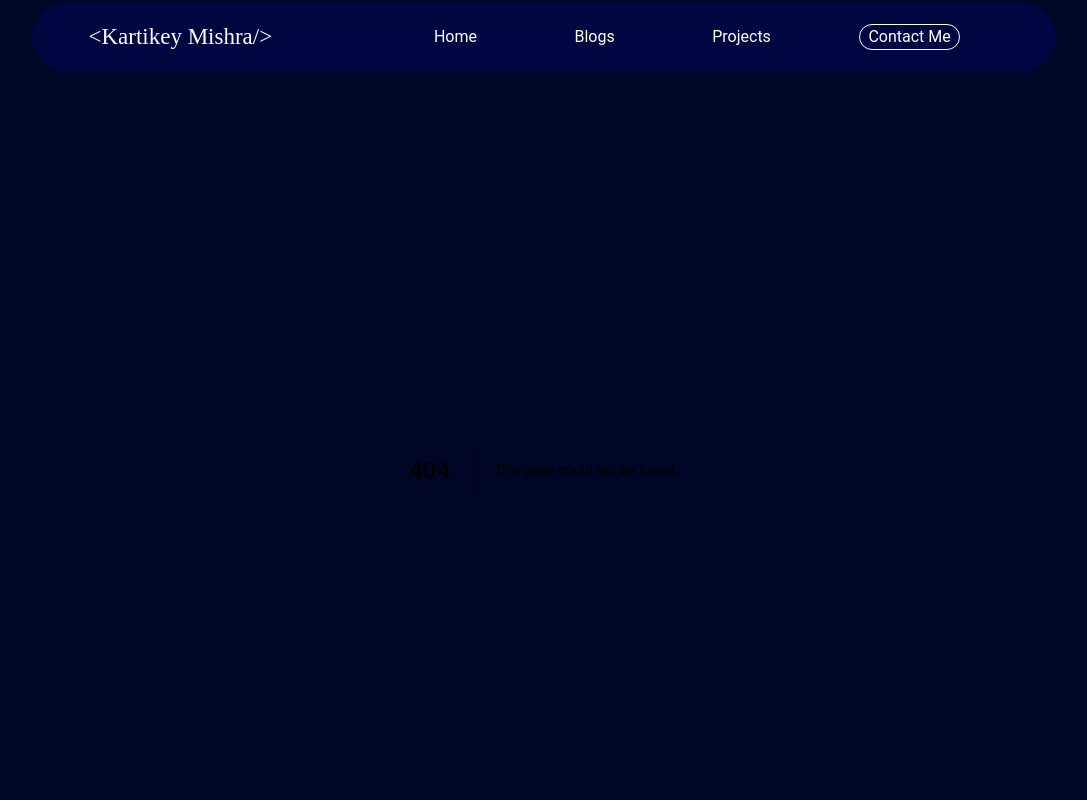
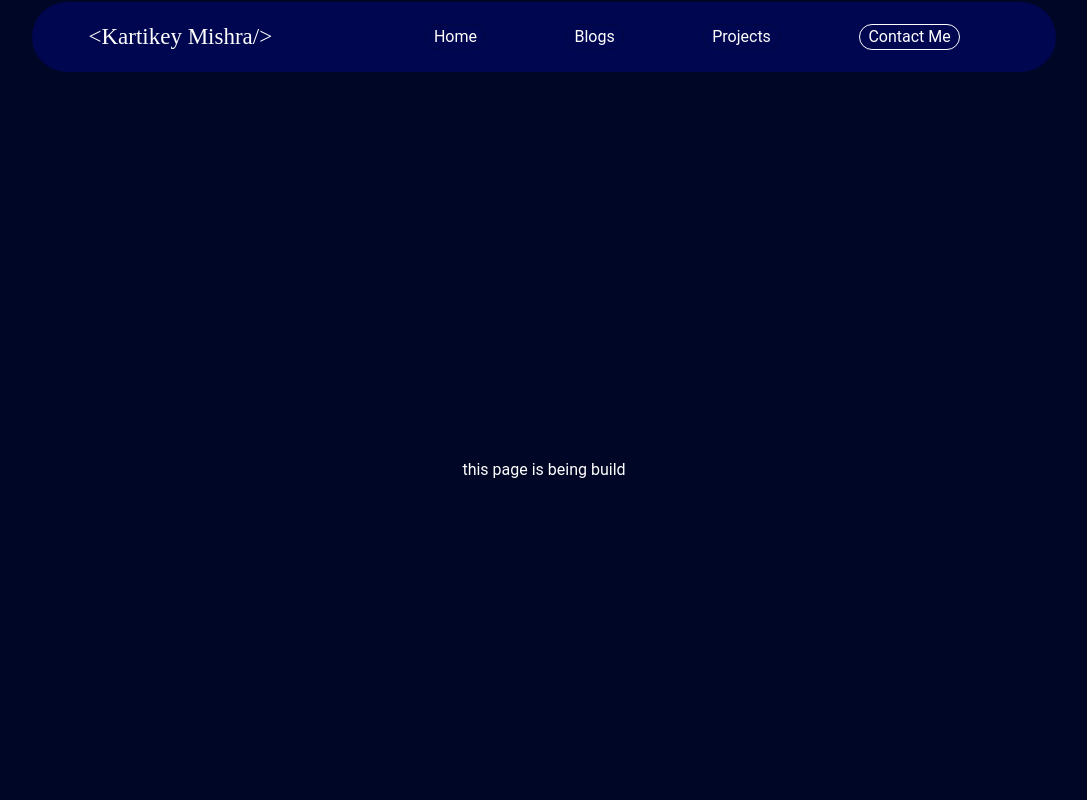
Before and after one commit to kartikeycsjm/kartikey, a Next.js app: page /blogs in a window 1280 px wide. Before the commit this address had no page. Shown: the top 800 px of the page, without its empty margins (96-1183 px from the left). Built offline with nearby package versions, Linux system fonts and the light colour scheme.

Commit message:
blog section

```diff
--- a/app/_components/Header.jsx
+++ b/app/_components/Header.jsx
@@ -2,7 +2,7 @@ import React from 'react'
 import Link from 'next/link'
 const Header = () => {
     return (
-        <div className='w-[97%] text-white h-[50px] bg-[#000640] m-auto rounded-[50px] flex justify-around items-center sticky top-[2px]
+        <div className='w-[97%] text-white h-[50px] bg-[#000650] rounded-[50px] flex justify-around items-center sticky top-[2px]
         md:w-[80%] md:h-[70px]'>
             <h1 id='n' className='text-[19px] duration-[0.5s]
             md:text-[23px]'>&lt;Kartikey Mishra/&gt;</h1>
--- /dev/null
+++ b/app/blogs/page.jsx
@@ -0,0 +1,11 @@
+import React from 'react'
+
+const page = () => {
+  return (
+    <div className='w-full text-white h-screen flex justify-center items-center'>
+        this page is being build
+    </div>
+  )
+}
+
+export default page
--- a/app/contact/page.jsx
+++ b/app/contact/page.jsx
@@ -26,8 +26,8 @@ const Contact = () => {
     }
   }
   return (
-    <div className='w-full h-screen flex justify-around items-center flex-col'>
-      <div id="form" className=' w-[400px] md:w-[400px] bg-[#333333] rounded-lg h-[650px] md:h:[600px] flex justify-around items-center flex-col m-3'>
+    <div className='w-full  h-screen flex justify-around items-center flex-col'>
+      <div id="form" className=' w-[90%] md:w-[400px] bg-[#333333] rounded-lg h-[650px] md:h:[600px] flex justify-around items-center flex-col m-3'>
         <h2 className='text-[25px] text-white'>Send me a message</h2>
         <input type="text"
           value={name}
```
